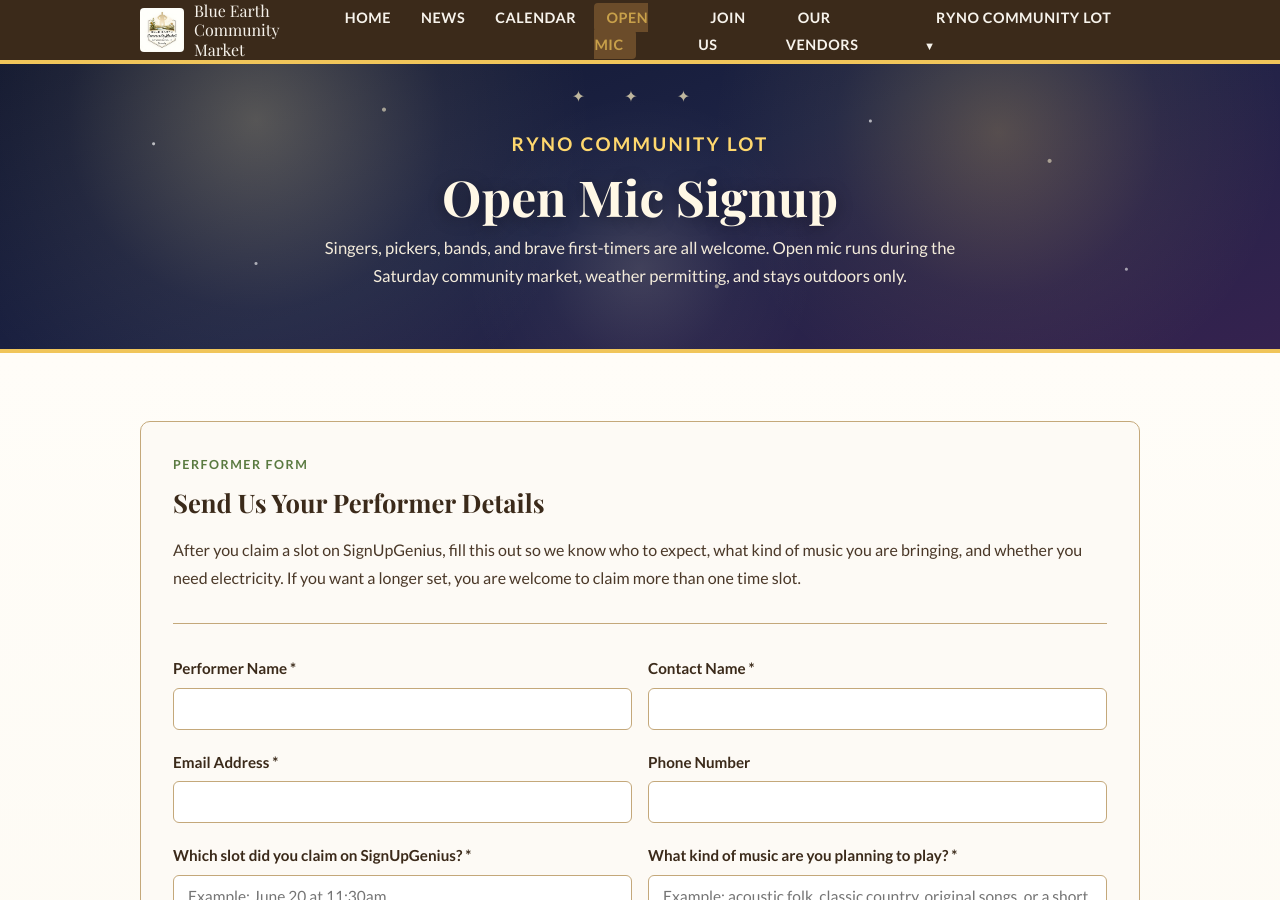
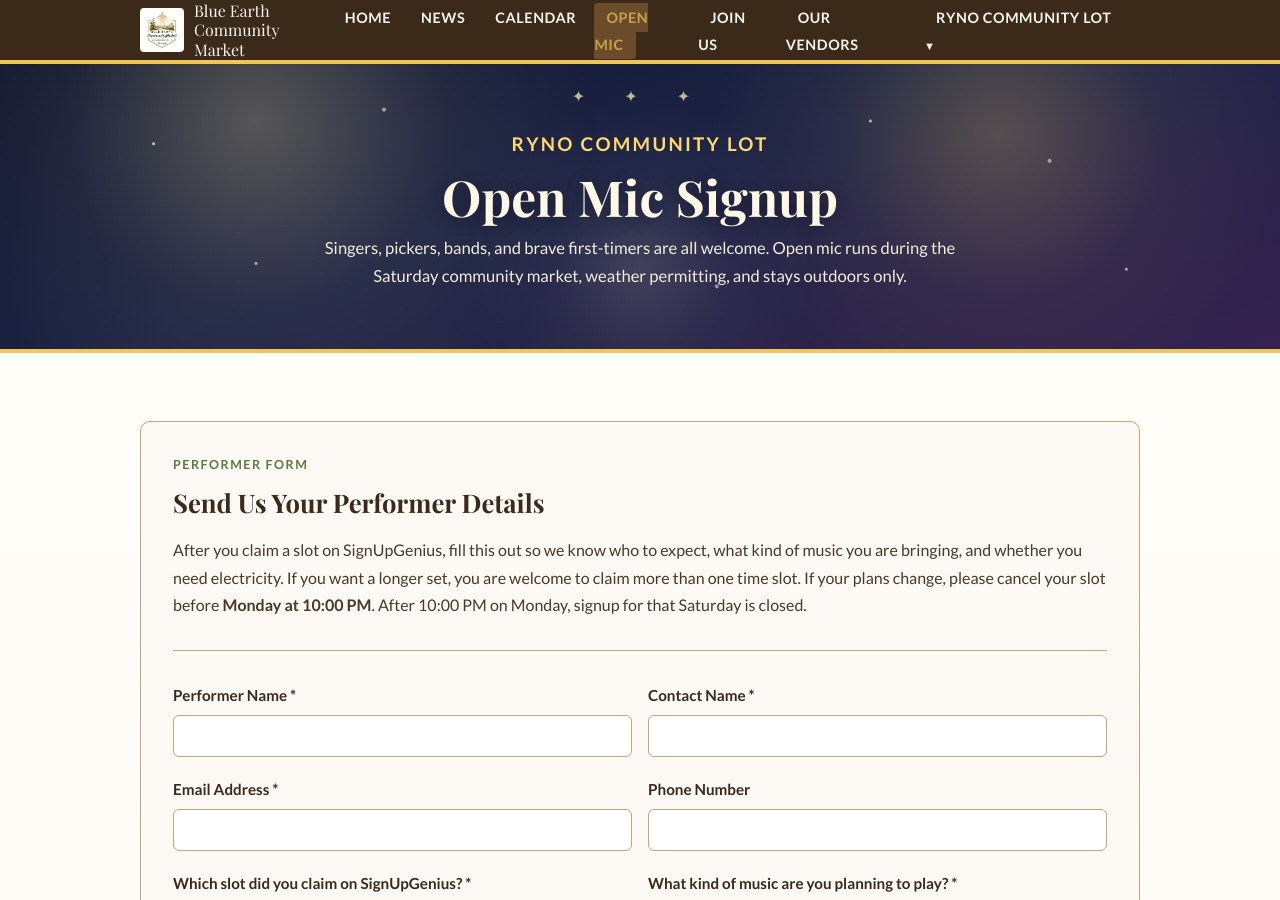
Before and after one commit to blueearthcommunitymarket/blueearthcommunitymarket.github.io, a Jekyll site: the page built from open-mic/index.html, in a window 1280 px wide and 900 px high. Built offline with Jekyll 4.4.1, drawn with Linux system fonts in a browser that asks for light colours; some web fonts are replaced; some of the changed text lies outside the part shown.

Commit message:
Add open mic cancellation wording

```diff
--- a/open-mic/index.html
+++ b/open-mic/index.html
@@ -287,7 +287,7 @@ description: Sign up for open mic nights at the Ryno Community Lot in Blue Earth
         <div class="card openmic-form-card">
             <div class="section-label">Performer Form</div>
             <h2>Send Us Your Performer Details</h2>
-            <p class="openmic-form-intro">After you claim a slot on SignUpGenius, fill this out so we know who to expect, what kind of music you are bringing, and whether you need electricity. If you want a longer set, you are welcome to claim more than one time slot.</p>
+            <p class="openmic-form-intro">After you claim a slot on SignUpGenius, fill this out so we know who to expect, what kind of music you are bringing, and whether you need electricity. If you want a longer set, you are welcome to claim more than one time slot. If your plans change, please cancel your slot before <strong>Monday at 10:00 PM</strong>. After 10:00 PM on Monday, signup for that Saturday is closed.</p>
             <hr class="divider">
             <form action="https://script.google.com/macros/s/AKfycbxXq-ASfHPGtE0PARnjhXWpPxBqBr9wJDIdk2r-qXpi6pMhL_iSbopPmQfczxhzUuko/exec" method="POST">
                 <input type="hidden" name="_name" value="Ryno Community Lot Open Mic Signups 2026">
@@ -384,7 +384,7 @@ description: Sign up for open mic nights at the Ryno Community Lot in Blue Earth
                     <div class="step-card">
                         <div class="step-number">1</div>
                         <h4>Claim a spot</h4>
-                        <p>Use the signup link and choose one 30-minute slot between 10:00am and 1:00pm. If you want a longer set, you can claim more than one spot.</p>
+                        <p>Use the signup link and choose one 30-minute slot between 10:00am and 1:00pm. If you want a longer set, you can claim more than one spot. If you need to cancel, please do it before Monday at 10:00 PM.</p>
                     </div>
                     <div class="step-card">
                         <div class="step-number">2</div>
@@ -406,6 +406,7 @@ description: Sign up for open mic nights at the Ryno Community Lot in Blue Earth
                 <ul class="rules-list">
                     <li><strong>Family friendly only.</strong> No hate speech, sexually explicit material, or content that would make the market uncomfortable for kids and families.</li>
                     <li><strong>Weather permitting.</strong> Open mic is for outdoor market days only. If the market moves indoors for bad weather, open mic is canceled for that day.</li>
+                    <li><strong>Claim or cancel with notice.</strong> Open mic signup for each Saturday closes on <strong>Monday at 10:00 PM</strong>. After 10:00 PM on Monday, signup for that Saturday is closed.</li>
                     <li><strong>30-minute slots.</strong> Slots start at 10:00am and run every 30 minutes until 1:00pm.</li>
                     <li><strong>Bring your own gear.</strong> Electricity may be available, but performers need to bring their own instruments, mics, stands, cords, and other equipment.</li>
                     <li><strong>Keep it community friendly.</strong> The host may stop or decline music that does not fit the tone of the market.</li>
```
